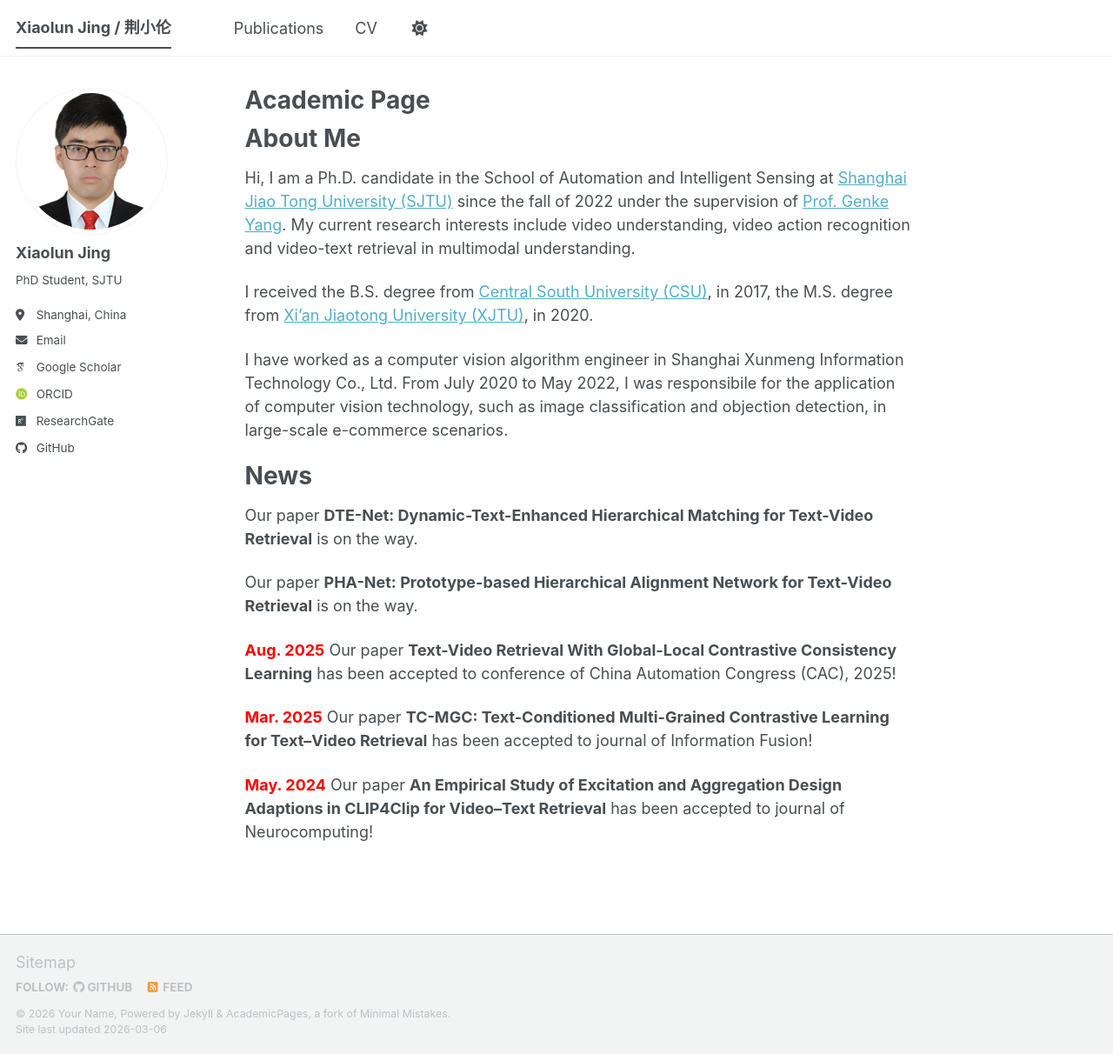
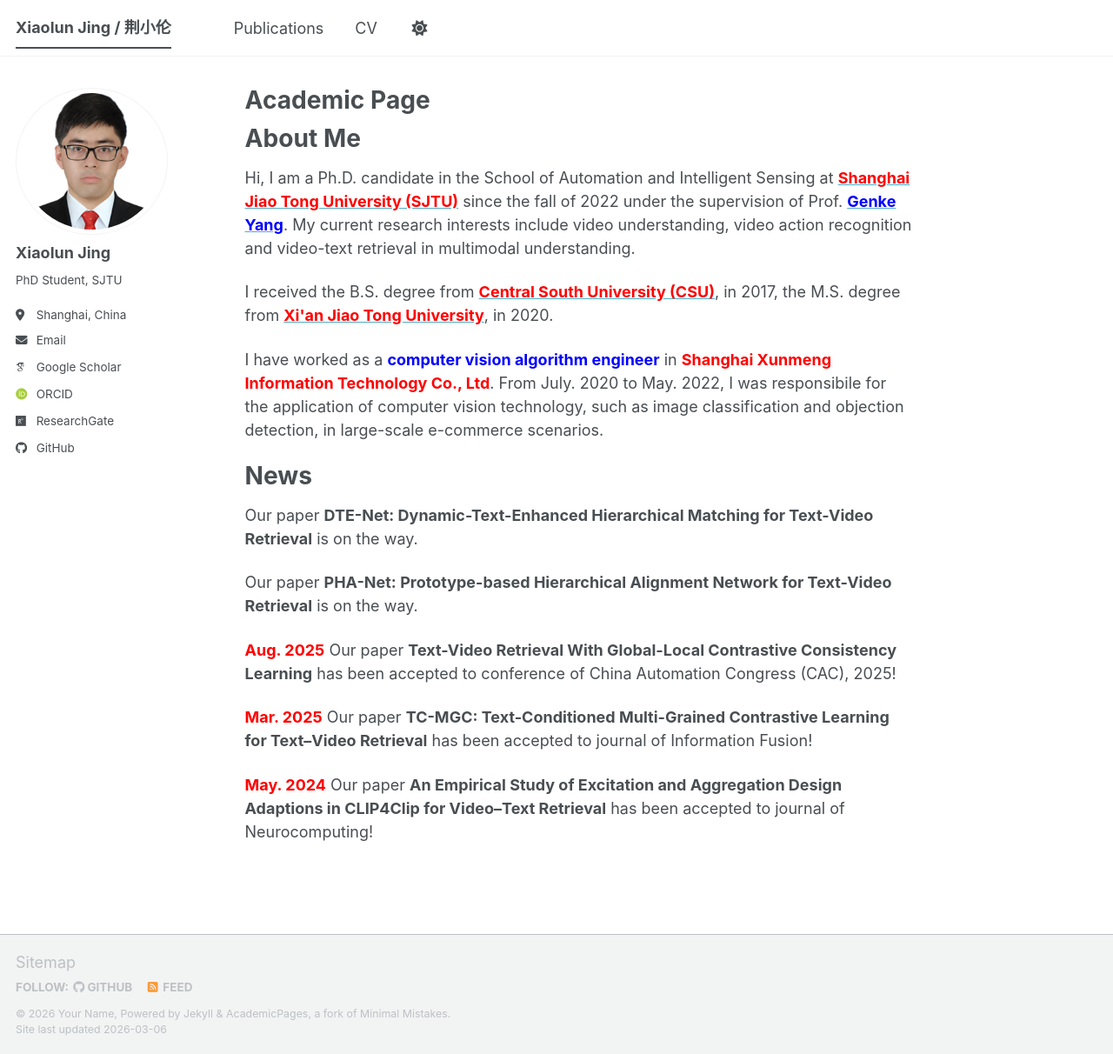
Before and after one commit to JingXiaolun/JingXiaolun.github.io, a Jekyll site: the page built from _pages/about.md, in a window 1280 px wide and 1212 px high. Shown: the whole window at 87% size. Built offline with Jekyll 4.4.1, drawn with Linux system fonts in a browser that asks for light colours; some web fonts are replaced; a script bundle is joined from its source files by our own code; library files that are not in the unit come from our copies.

Commit message:
Update about.md

```diff
--- a/_pages/about.md
+++ b/_pages/about.md
@@ -8,11 +8,11 @@ redirect_from:
 ---
 
 # About Me
-Hi, I am a Ph.D. candidate in the School of Automation and Intelligent Sensing at [Shanghai Jiao Tong University (SJTU)](https://www.sjtu.edu.cn/) since the fall of 2022 under the supervision of [Prof. Genke Yang](https://ieeexplore.ieee.org/author/37276272200). My current research interests include video understanding, video action recognition and video-text retrieval in multimodal understanding.
+Hi, I am a Ph.D. candidate in the School of Automation and Intelligent Sensing at [**<font color="red">Shanghai Jiao Tong University (SJTU)</font>**](https://www.sjtu.edu.cn/) since the fall of 2022 under the supervision of Prof. [**<font color="blue">Genke Yang</font>**](https://ieeexplore.ieee.org/author/37276272200). My current research interests include video understanding, video action recognition and video-text retrieval in multimodal understanding.
 
-I received the B.S. degree from [Central South University (CSU)](https://www.csu.edu.cn/), in 2017, the M.S. degree from [Xi’an Jiaotong University (XJTU)](https://www.xjtu.edu.cn/), in 2020.
+I received the B.S. degree from [**<font color="red">Central South University (CSU)</font>**](https://www.csu.edu.cn/), in 2017, the M.S. degree from [**<font color="red">Xi'an Jiao Tong University</font>**](https://www.xjtu.edu.cn/), in 2020.
 
-I have worked as a computer vision algorithm engineer in Shanghai Xunmeng Information Technology Co., Ltd. From July 2020 to May 2022, I was responsibile for the application of computer vision technology, such as image classification and objection detection, in large-scale e-commerce scenarios.
+I have worked as a **<font color="blue">computer vision algorithm engineer</font>** in **<font color="red">Shanghai Xunmeng Information Technology Co., Ltd</font>**. From July. 2020 to May. 2022, I was responsibile for the application of computer vision technology, such as image classification and objection detection, in large-scale e-commerce scenarios.
 
 # News
 Our paper **DTE-Net: Dynamic-Text-Enhanced Hierarchical Matching for Text-Video Retrieval** is on the way.
```
